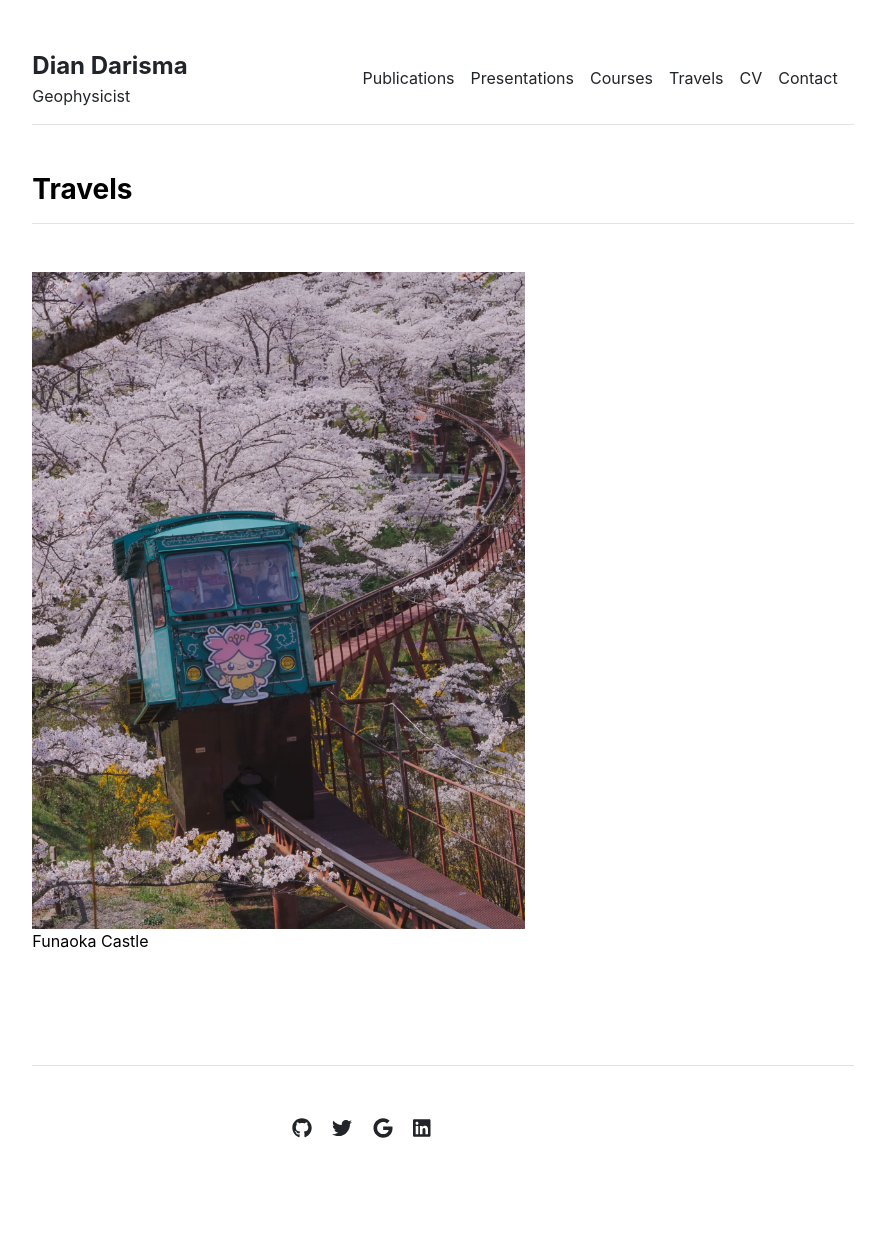
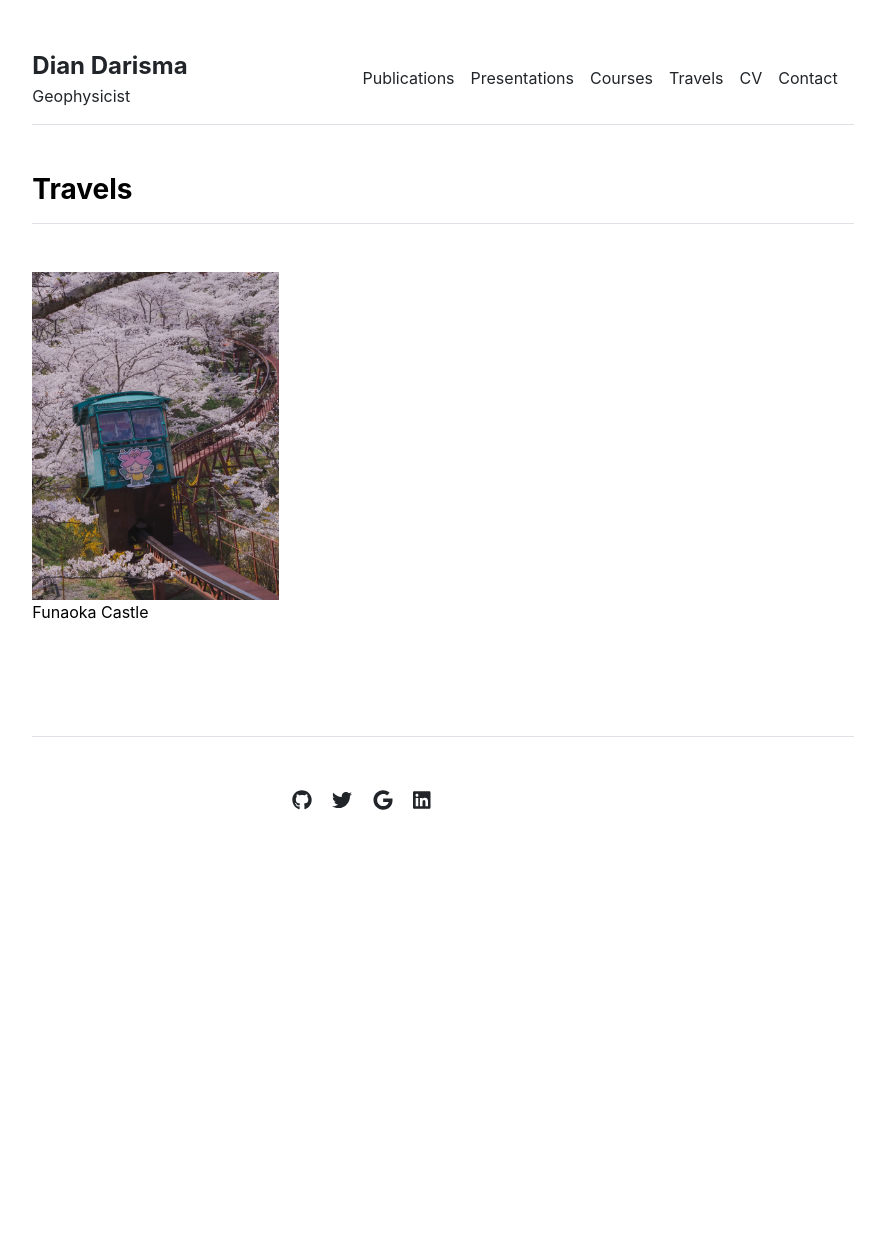
Before and after one commit to diandarisma/diandarisma.github.io, a Jekyll site: the page built from travels.md, in a window 1280 px wide. Shown: the whole page, without its empty margins (197-1082 px from the left). Built offline with Jekyll 4.4.1, drawn with Linux system fonts in a browser that asks for light colours; after the commit the page ends 911 px from its top, so only the background shows below that.

Commit message:
Update travels.html

```diff
--- a/_includes/travels.html
+++ b/_includes/travels.html
@@ -4,7 +4,7 @@
     {% for contact in site.data.settings.contacts %}
     <div class="row g-5 mb-5">
       <figure>
-        <img src="/assets/img/funaoka-cast.jpeg" alt="funaoka" width="60%">
+        <img src="/assets/img/funaoka-cast.jpeg" alt="funaoka" width="30%">
         <figcaption>Funaoka Castle</figcaption>
       </figure>
     </div>
```
